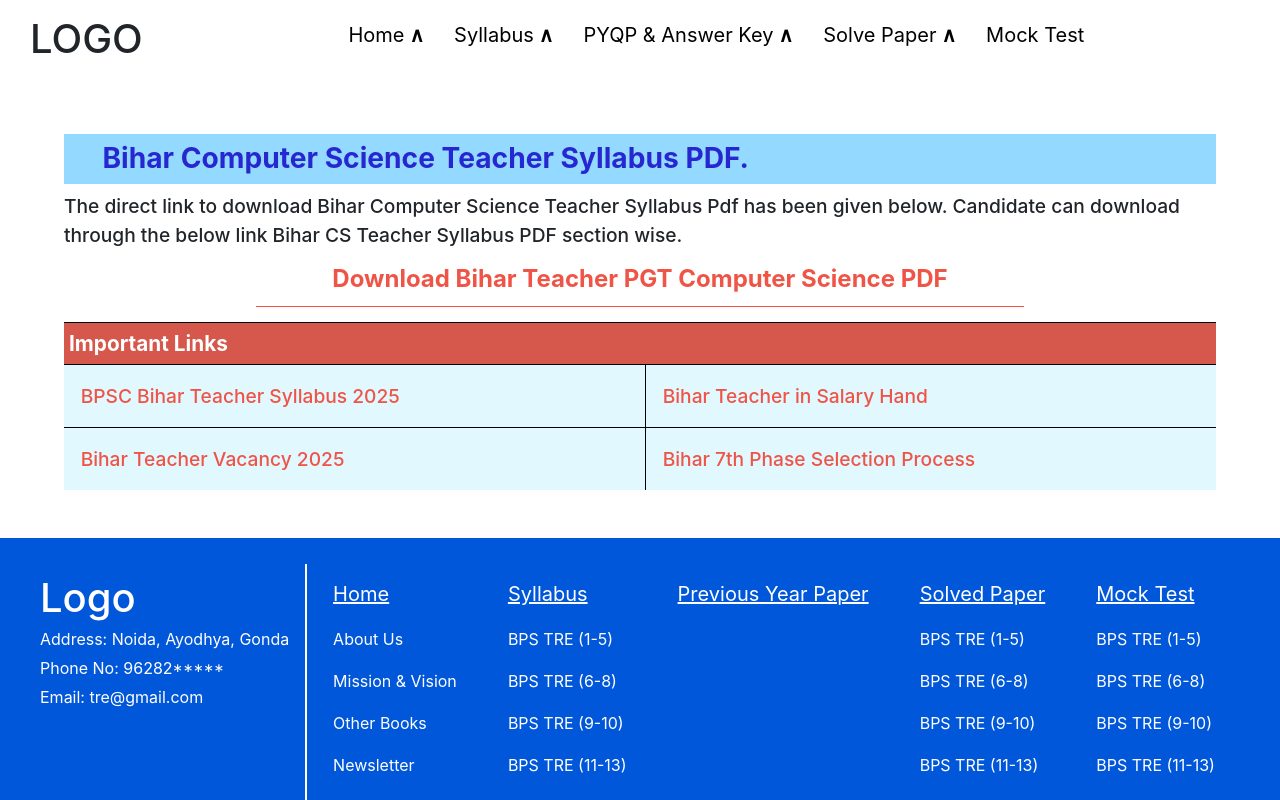
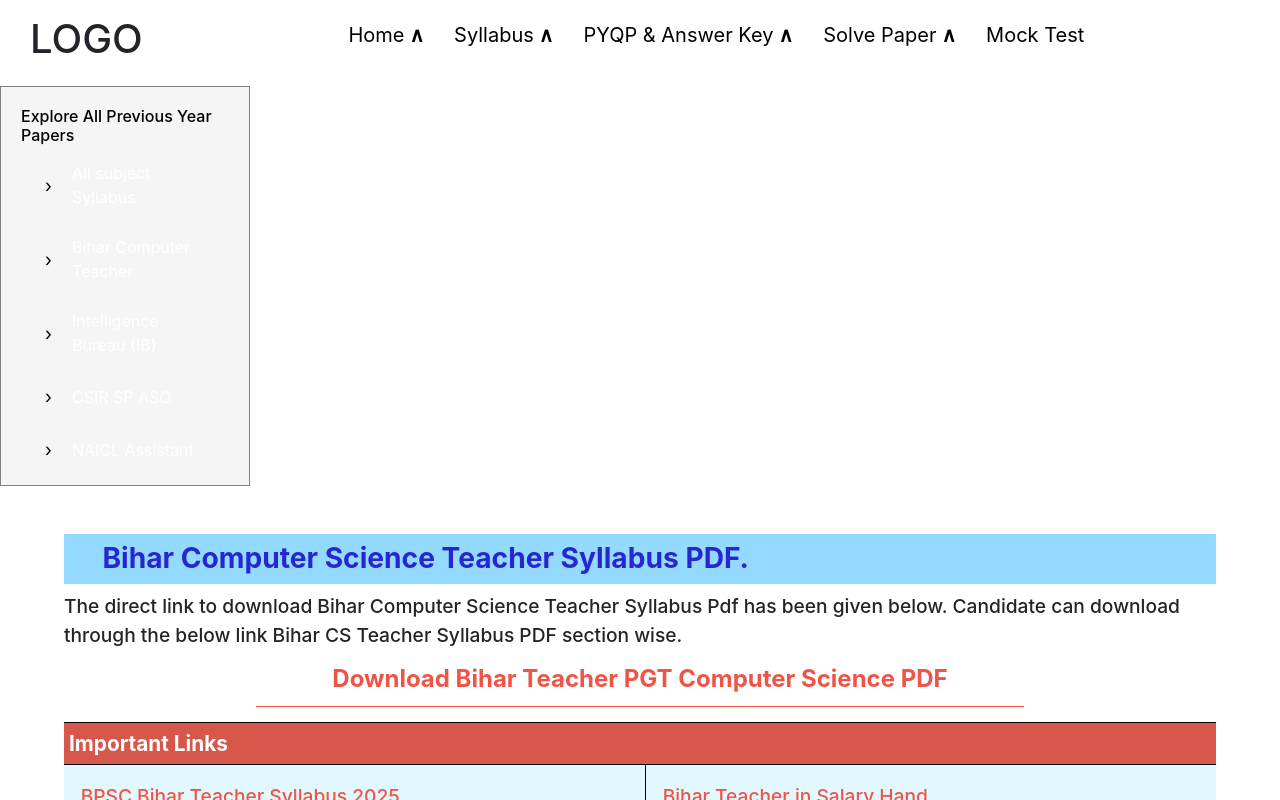
Before and after one commit to Zainabfatima12/trehousingpublications, a Vue app in the folder frontend/: page /syllabus in a window 1280 px wide. Shown: the top 800 px of the page. Built offline with nearby package versions, Linux system fonts and the light colour scheme.

Commit message:
updating SyllabusTable section

```diff
--- /dev/null
+++ b/frontend/src/components/syllabus/SyllabusTable.vue
@@ -0,0 +1,185 @@
+<template>
+    <div class="sidebar-container">
+      <aside class="sidebar">
+        <h2 class="explore">Explore All Previous Year Papers</h2>
+        <nav>
+          <ul class="space-y-2">
+            <li v-for="item in menuItems" :key="item.text" class="dropdown menu-item">
+              <a
+                href="#"
+                class="block px-4 py-2 text-white rounded-md hover:bg-gray-700 flex items-center no-underline"
+                @click="toggleDropdown(item)"
+              >
+                <span
+                  class="dropdown-arrow"
+                  :class="{ 'rotate-90': item.isOpen }"
+                >
+                  &#8250; <!-- This is the right arrow symbol "›" -->
+                </span>
+                <span class="menu-item-text">{{ item.text }}</span>
+              </a>
+              <ul v-if="item.isOpen" class="dropdown-menu mt-2 space-y-2">
+                <li v-for="subItem in item.subMenu" :key="subItem.text">
+                  <a
+                    :href="subItem.link"
+                    class="block px-4 py-2 text-white rounded-md hover:bg-gray-700 no-underline"
+                  >
+                    {{ subItem.text }}
+                  </a>
+                </li>
+              </ul>
+            </li>
+          </ul>
+        </nav>
+      </aside>
+    </div>
+  </template>
+
+  <script>
+  export default {
+    name: 'SyllabusTable',
+    data() {
+      return {
+        menuItems: [
+          {
+            text: "All subject Syllabus",
+            link: "#",
+            isOpen: false,
+            subMenu: [
+              { text: "Sub Item 1", link: "#" },
+              { text: "Sub Item 2", link: "#" },
+            ]
+          },
+          {
+            text: "Bihar Computer Teacher",
+            link: "#",
+            isOpen: false,
+            subMenu: [
+              { text: "Sub Item 1", link: "#" },
+              { text: "Sub Item 2", link: "#" },
+            ]
+          },
+          {
+            text: "Intelligence Bureau (IB)",
+            link: "#",
+            isOpen: false,
+            subMenu: [
+              { text: "Sub Item 1", link: "#" },
+              { text: "Sub Item 2", link: "#" },
+            ]
+          },
+          {
+            text: "CSIR SP ASO",
+            link: "#",
+            isOpen: false,
+            subMenu: [
+              { text: "Sub Item 1", link: "#" },
+              { text: "Sub Item 2", link: "#" },
+            ]
+          },
+          {
+            text: "NAICL Assistant",
+            link: "#",
+            isOpen: false,
+            subMenu: [
+              { text: "Sub Item 1", link: "#" },
+              { text: "Sub Item 2", link: "#" },
+            ]
+          },
+          {
+            text: "SSC CGL",
+            link: "#",
+            isOpen: false,
+            subMenu: [
+              { text: "Sub Item 1", link: "#" },
+              { text: "Sub Item 2", link: "#" },
+            ]
+          },
+          {
+            text: "Bank SO",
+            link: "#",
+            isOpen: false,
+            subMenu: [
+              { text: "Sub Item 1", link: "#" },
+              { text: "Sub Item 2", link: "#" },
+            ]
+          },
+        ],
+      };
+    },
+    methods: {
+      toggleDropdown(item) {
+        item.isOpen = !item.isOpen;
+      },
+    },
+  };
+  </script>
+
+  <style scoped>
+  .sidebar-container {
+    width: 250px;
+    height: 50vh;
+    background-color: whitesmoke;
+    padding: 20px;
+    border: 1px solid gray;
+    overflow-y: auto; /* Enable vertical scrolling */
+  }
+
+  .explore {
+    color: black;
+    text-align: left;
+    font-size: medium;
+  }
+
+  ul {
+    list-style-type: none;
+    padding-left: 0;
+  }
+
+  .menu-item {
+    margin-bottom: 10px;
+  }
+
+  .dropdown-menu {
+    list-style-type: none;
+    padding-left: 0;
+  }
+
+  .dropdown-arrow {
+    margin-right: 10px;
+    font-size: 18px;
+    transition: transform 0.3s ease;
+    text-decoration: none;
+    color: black; /* Keep the arrow color black */
+  }
+
+  .rotate-90 {
+    transform: rotate(90deg);
+  }
+
+  .menu-item-text {
+    margin-left: 10px;
+  }
+
+  .dropdown a {
+    display: flex;
+    align-items: center;
+    color: black;
+    transition: color 0.3s ease;
+    text-decoration: none;
+  }
+
+  .dropdown a:hover {
+    color: orange;
+  }
+
+  .dropdown-menu a {
+    padding-left: 20px;
+    color: black;
+    text-decoration: none;
+  }
+
+  .dropdown-menu a:hover {
+    color: orange;
+  }
+  </style>
--- a/frontend/src/views/SyllabusView.vue
+++ b/frontend/src/views/SyllabusView.vue
@@ -1,19 +1,22 @@
 <template>
   <Header />
-  <syllabusPdf />
+  <SyllabusTable />
+  <SyllabusPdf />
   <Footer />
 </template>
 
 <script>
 import Header from "@/components/Homepage/HeaderSec.vue";
 import Footer from "@/components/Homepage/FooterSec.vue";
-import syllabusPdf from "@/components/syllabus/syllabusPdf.vue";
+import SyllabusPdf from "@/components/syllabus/syllabusPdf.vue";
+import SyllabusTable from "@/components/syllabus/SyllabusTable.vue"; // ✅ Fixed import path
 
 export default {
   name: "SyllabusView",
   components: {
     Header,
-    syllabusPdf,
+    SyllabusTable, // ✅ Fixed case
+    SyllabusPdf, // ✅ Fixed case
     Footer,
   },
 };
```
Also changed, not shown: frontend/src/components/Homepage/JobOpportunitiesPage.vue (+105 -145 lines).
